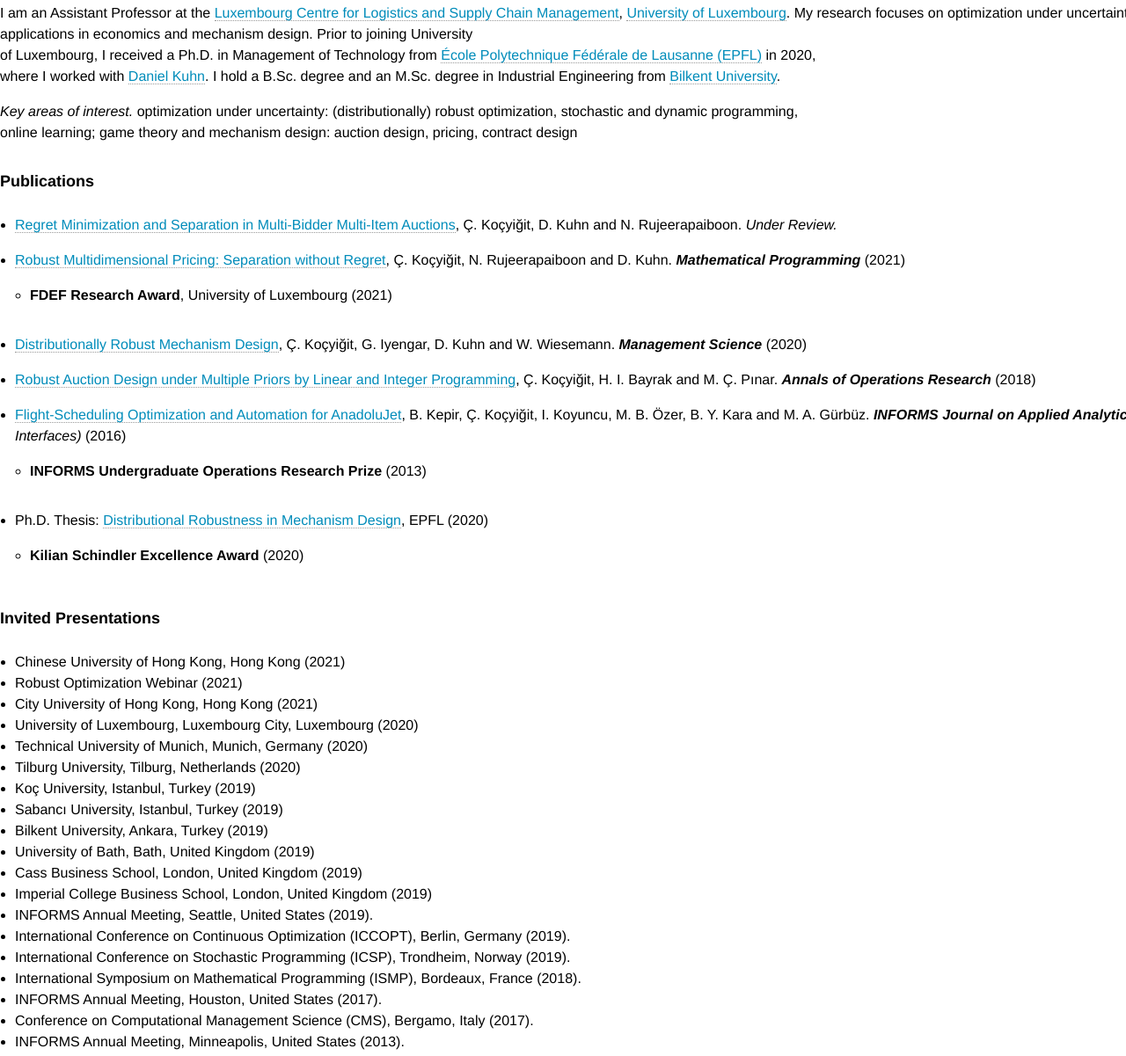
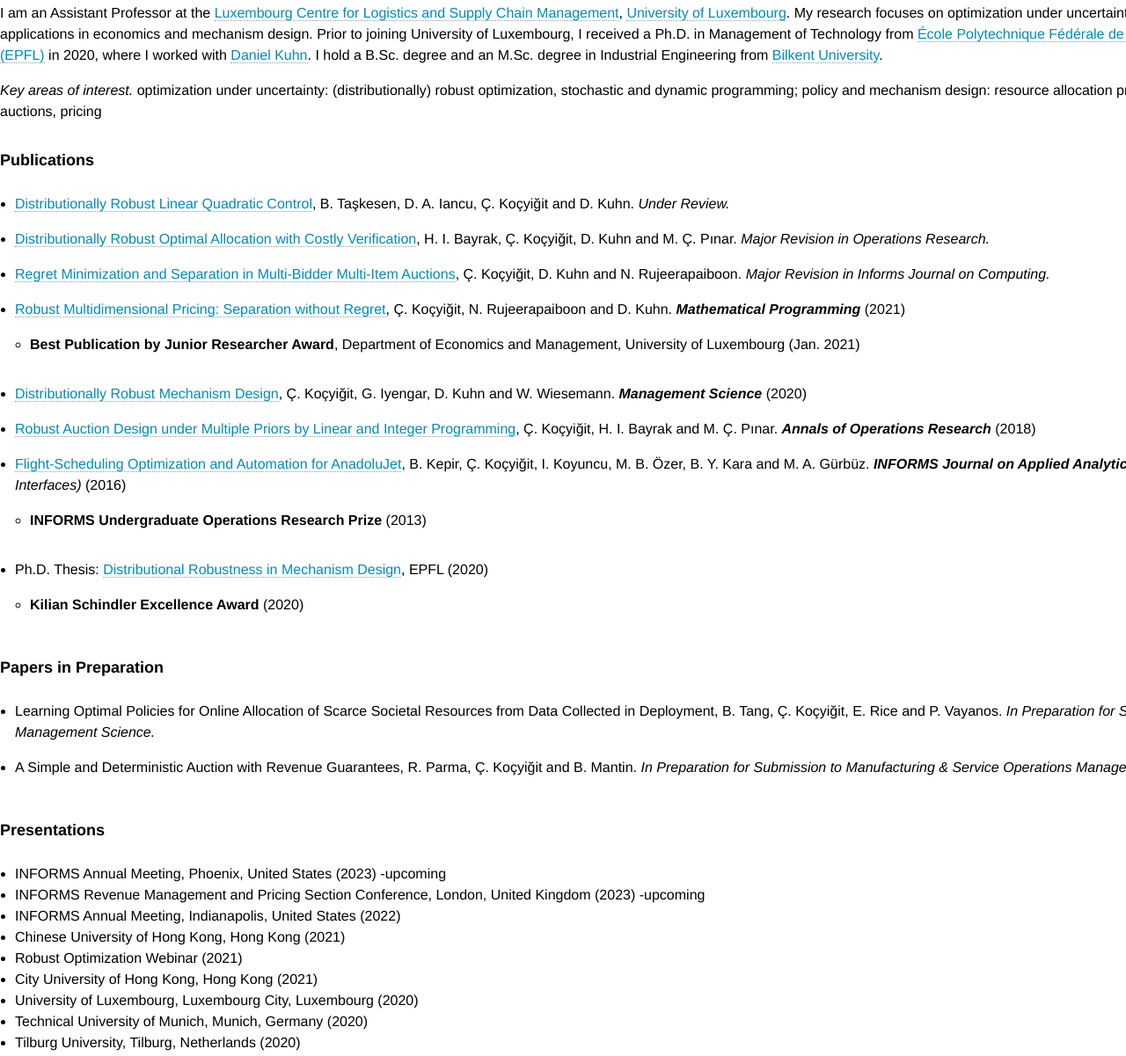
Before and after one commit to cagilkocyigit/cagilkocyigit.github.io, a plain HTML site: page index.html in a window 1280 px wide. Shown: the part 342-1543 px from the top of the page at 88% size. Drawn offline with Linux system fonts and the light colour scheme.

Commit message:
Add files via upload

```diff
--- a/index.html
+++ b/index.html
@@ -68,11 +68,11 @@
 
         <div id="clear">
             <p>
-		I am an Assistant Professor at the <a href="https://wwwfr.uni.lu/fdef/department_of_economics_and_management/luxembourg_centre_for_logistics_and_supply_chain_management">Luxembourg Centre for Logistics and Supply Chain Management</a>, <a href="https://wwwen.uni.lu/">University of Luxembourg</a>. My research focuses on optimization under uncertainty with applications in economics and mechanism design. Prior to joining University<br /> of Luxembourg, I received a Ph.D. in Management of Technology from <a href="http://www.epfl.ch">École Polytechnique Fédérale de Lausanne (EPFL)</a> in 2020,<br /> where I worked with <a href="https://rao.epfl.ch/team/">Daniel Kuhn</a>. I hold a B.Sc. degree and an M.Sc. degree in Industrial Engineering from <a href="http://w3.bilkent.edu.tr/bilkent/">Bilkent University</a>.
+		I am an Assistant Professor at the <a href="https://wwwfr.uni.lu/fdef/department_of_economics_and_management/luxembourg_centre_for_logistics_and_supply_chain_management">Luxembourg Centre for Logistics and Supply Chain Management</a>, <a href="https://wwwen.uni.lu/">University of Luxembourg</a>. My research focuses on optimization under uncertainty with applications in economics and mechanism design. Prior to joining University of Luxembourg, I received a Ph.D. in Management of Technology from <a href="http://www.epfl.ch">École Polytechnique Fédérale de Lausanne (EPFL)</a> in 2020, where I worked with <a href="https://rao.epfl.ch/team/">Daniel Kuhn</a>. I hold a B.Sc. degree and an M.Sc. degree in Industrial Engineering from <a href="http://w3.bilkent.edu.tr/bilkent/">Bilkent University</a>.
             </p>
 
            <p>
-		<i>Key areas of interest.</i> optimization under uncertainty: (distributionally) robust optimization, stochastic and dynamic programming, <br />online learning; game theory and mechanism design: auction design, pricing, contract design
+		<i>Key areas of interest.</i> optimization under uncertainty: (distributionally) robust optimization, stochastic and dynamic programming; policy and mechanism design: resource allocation problems, auctions, pricing
             </p>
 <p>
         </div>
@@ -88,14 +88,23 @@
             <dt>Publications</dt>
             <dd>
 		<ul>
+		<li><p><a href="https://arxiv.org/pdf/2305.17037.pdf">Distributionally Robust Linear Quadratic Control</a>,
+		B. Taşkesen, D. A. Iancu, Ç. Koçyiğit and D. Kuhn.
+		<i>Under Review.</I> <br /> </p></li>
+
+		<li><p><a href="https://arxiv.org/pdf/2211.15122.pdf">Distributionally Robust Optimal Allocation with Costly Verification</a>,
+		H. I. Bayrak, Ç. Koçyiğit, D. Kuhn and  M. Ç. Pınar.
+		<i>Major Revision in Operations Research.</i> <br /> </p></li>
+
                 <li><p><a href="http://www.optimization-online.org/DB_FILE/2020/06/7863.pdf">Regret Minimization and Separation in Multi-Bidder Multi-Item Auctions</a>,
 		Ç. Koçyiğit, D. Kuhn and  N. Rujeerapaiboon.
-		<i>Under Review.</i> <br /> </p></li>
+		<i>Major Revision in Informs Journal on Computing.</i> <br /> </p></li>
 
                 <li><p><a href="http://www.optimization-online.org/DB_FILE/2018/07/6742.pdf">Robust Multidimensional Pricing: Separation without Regret</a>,
 		Ç. Koçyiğit, N. Rujeerapaiboon and D. Kuhn.
         <i><strong> Mathematical Programming</strong></i> (2021)<br /> </p>
-		<ul><li><strong>FDEF Research Award</strong>, University of Luxembourg (2021)</p></li></ul>
+		<ul><li><strong>Best Publication by Junior Researcher Award</strong>, Department of Economics and
+Management, University of Luxembourg (Jan. 2021)</p></li></ul>
 
                 <li><p><a href="http://www.optimization-online.org/DB_FILE/2017/04/5968.pdf">Distributionally Robust Mechanism Design</a>,
 		Ç. Koçyiğit, G. Iyengar, D. Kuhn and W. Wiesemann.
@@ -118,9 +127,29 @@
 
             <dd class="clear"></dd>
 
-            <dt>Invited Presentations</dt>
+           <dt>Papers in Preparation</dt>
             <dd>
 		<ul>
+		<li><p>Learning Optimal Policies for Online Allocation of Scarce Societal Resources from Data Collected in Deployment,
+		B. Tang, Ç. Koçyiğit, E. Rice and P. Vayanos.
+		<i>In Preparation for Submission to Management Science.</I> <br /> </p></li>
+
+		<li><p>A Simple and Deterministic Auction with Revenue Guarantees,
+		R. Parma, Ç. Koçyiğit and B. Mantin.
+		<i>In Preparation for Submission to Manufacturing & Service Operations Management.</I> <br /> </p></li>
+
+		</ul>
+
+            </dd>
+
+            <dd class="clear"></dd>
+
+            <dt>Presentations</dt>
+            <dd>
+		<ul>
+		<li>INFORMS Annual Meeting, Phoenix, United States (2023) -upcoming<br />
+		<li>INFORMS Revenue Management and Pricing Section Conference, London, United Kingdom (2023) -upcoming<br />
+		<li>INFORMS Annual Meeting, Indianapolis, United States (2022)<br />
 		<li>Chinese University of Hong Kong, Hong Kong (2021)<br />
 		<li>Robust Optimization Webinar (2021)<br />
 		<li>City University of Hong Kong, Hong Kong (2021)<br />
```
